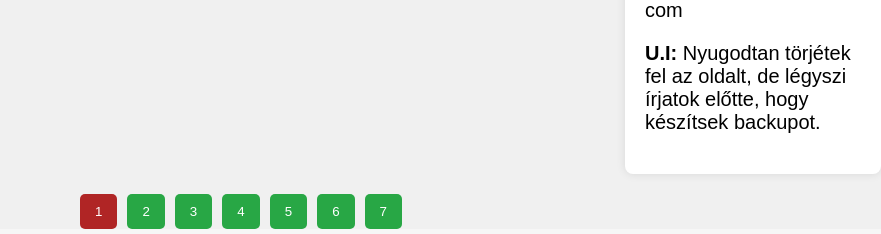
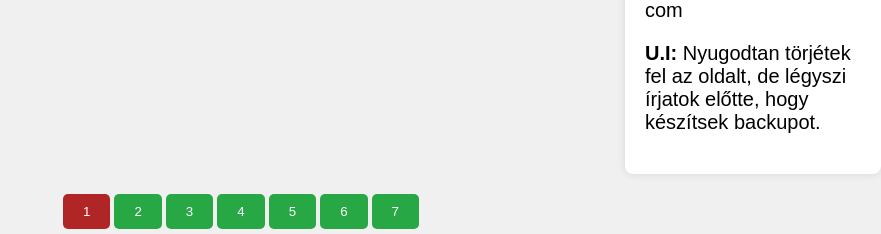
Before and after one commit to tatliHU/memewebsite, a Flask app: page /top in a window 1280 px wide. Shown: the part 885-1119 px from the top of the page, without its empty margins (399-1280 px from the left). Run offline with Flask 3, Linux system fonts and the light colour scheme; data that the repository does not hold is empty; some libraries are stand-ins or nearby versions.

Commit message:
Fix page selector UI

```diff
--- a/static/style.css
+++ b/static/style.css
@@ -2,8 +2,8 @@ body {
     font-family: Arial, sans-serif;
     font-size: calc(15px + 0.390625vw);
     background-color: #f0f0f0;
+    margin: 0;
     margin-bottom: 5px;
-    margin: 0;
 }
 .container {
     display: flex;
@@ -45,8 +45,6 @@ body {
     margin: 10px 0;
 }
 .image-top a {
-    top: 10px;
-    left: 50%;
     transform: translateX(-50%);
     text-align: center;
     font-size: 1.5rem;
@@ -227,7 +225,7 @@ body {
 }
 #pageSelector {
     display: flex;
-    gap: 10px;
+    gap: 0.5vh;
     margin-top: 20px;
     justify-content: center;
 }
@@ -235,7 +233,7 @@ body {
     background-color: #28a745;
     color: white;
     border: none;
-    padding: 10px 15px;
+    padding: 10px 2.5vh;
     border-radius: 5px;
     cursor: pointer;
     transition: background-color 0.3s ease;
@@ -247,7 +245,7 @@ body {
     background-color: #b02525;
     color: white;
     border: none;
-    padding: 10px 15px;
+    padding: 10px 2.5vh;
     border-radius: 5px;
     cursor: pointer;
     transition: background-color 0.3s ease;
```
